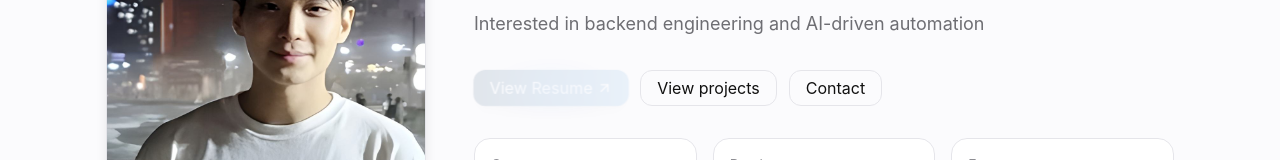
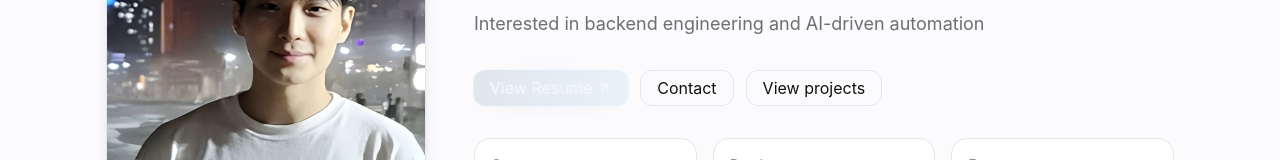
Before and after one commit to jlee600/evan-portfolio-react, a React (Vite) app in the folder my-portfolio/: page / in a window 1280 px wide. Shown: the part 204-364 px from the top of the page. Built offline with nearby package versions, Linux system fonts and the light colour scheme.

Commit message:
Update App.tsx

```diff
--- a/my-portfolio/src/App.tsx
+++ b/my-portfolio/src/App.tsx
@@ -416,18 +416,18 @@ export default function ApplePortfolio() {
                     View Resume <ArrowUpRight size={16} />
                   </a>
                   <a
+                    href="#contact"
+                    className="h-9 inline-flex items-center px-4 rounded-[12px] border border-[var(--hairline)] transition hover-accent"
+                    data-interactive="true"
+                  >
+                    Contact
+                  </a>
+                  <a
                     href="#projects"
                     className="h-9 inline-flex items-center px-4 rounded-[12px] border border-[var(--hairline)] transition hover-accent"
                     data-interactive="true"
                   >
                     View projects
-                  </a>
-                  <a
-                    href="#contact"
-                    className="h-9 inline-flex items-center px-4 rounded-[12px] border border-[var(--hairline)] transition hover-accent"
-                    data-interactive="true"
-                  >
-                    Contact
                   </a>
                 </div>
 
```
